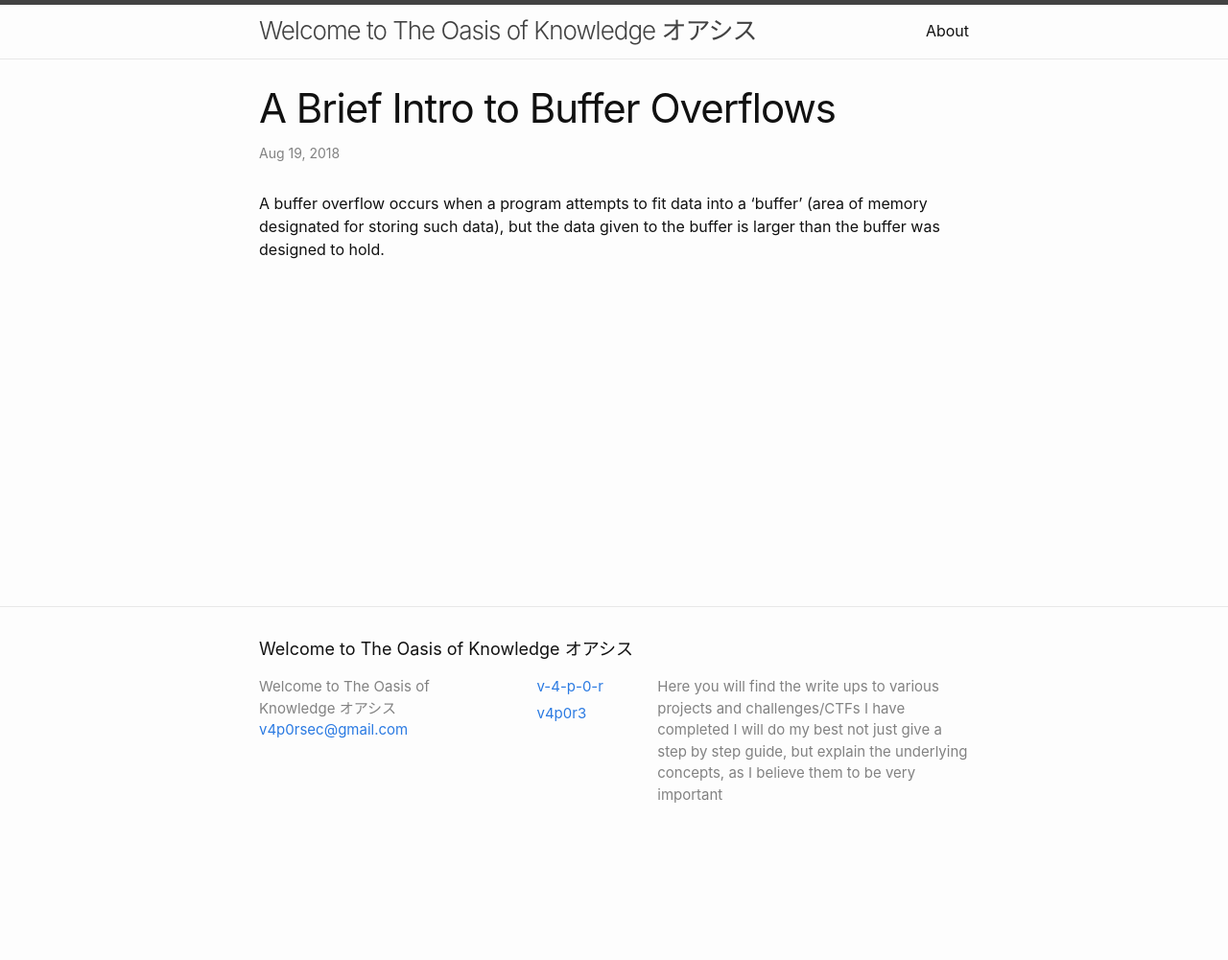
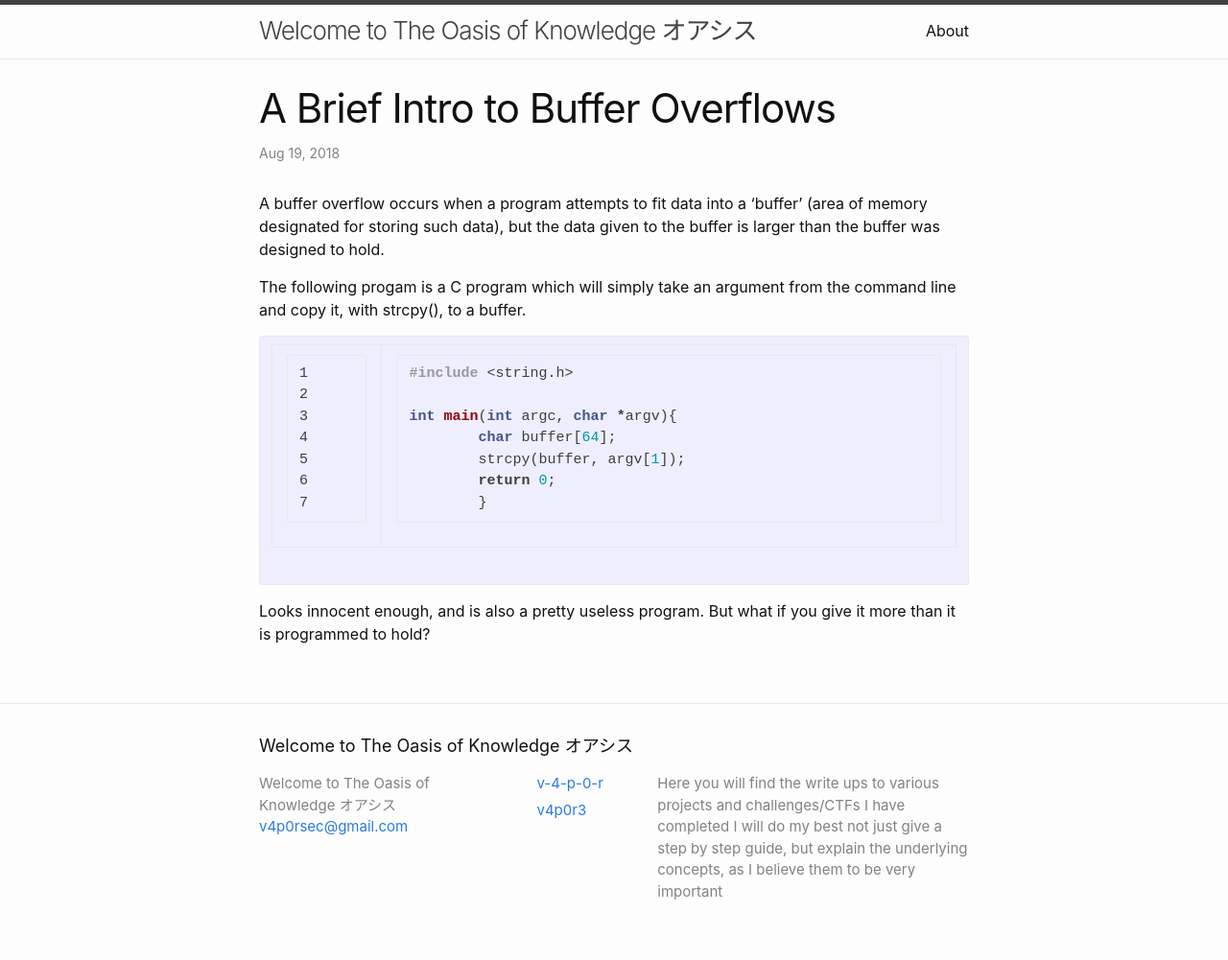
Before and after one commit to v-4-p-0-r/v-4-p-0-r.github.io, a Jekyll site: the page built from _posts/2018-08-19-intro-to-buffer-overflows.markdown, in a window 1280 px wide. Shown: the whole page at 96% size. Built offline with Jekyll 4.4.1, drawn with Linux system fonts in a browser that asks for light colours; before the commit the page ends 900 px from its top, so only the background shows below that.

Commit message:
more writing on post

```diff
--- a/_posts/2018-08-19-intro-to-buffer-overflows.markdown
+++ b/_posts/2018-08-19-intro-to-buffer-overflows.markdown
@@ -5,3 +5,17 @@ date: 2018-08-19 11:13:45 -700
 categories: jekyll update
 ---
 A buffer overflow occurs when a program attempts to fit data into a 'buffer' (area of memory designated for storing such data), but the data given to the buffer is larger than the buffer was designed to hold.
+
+The following progam is a C program which will simply take an argument from the command line and copy it, with strcpy(), to a buffer.
+
+{% highlight c linenos %}
+#include <string.h>
+
+int main(int argc, char *argv){
+	char buffer[64];
+	strcpy(buffer, argv[1]);
+	return 0;
+	}
+{% endhighlight %}
+
+Looks innocent enough, and is also a pretty useless program. But what if you give it more than it is programmed to hold?
```
Also changed, not shown: 1 other file.
